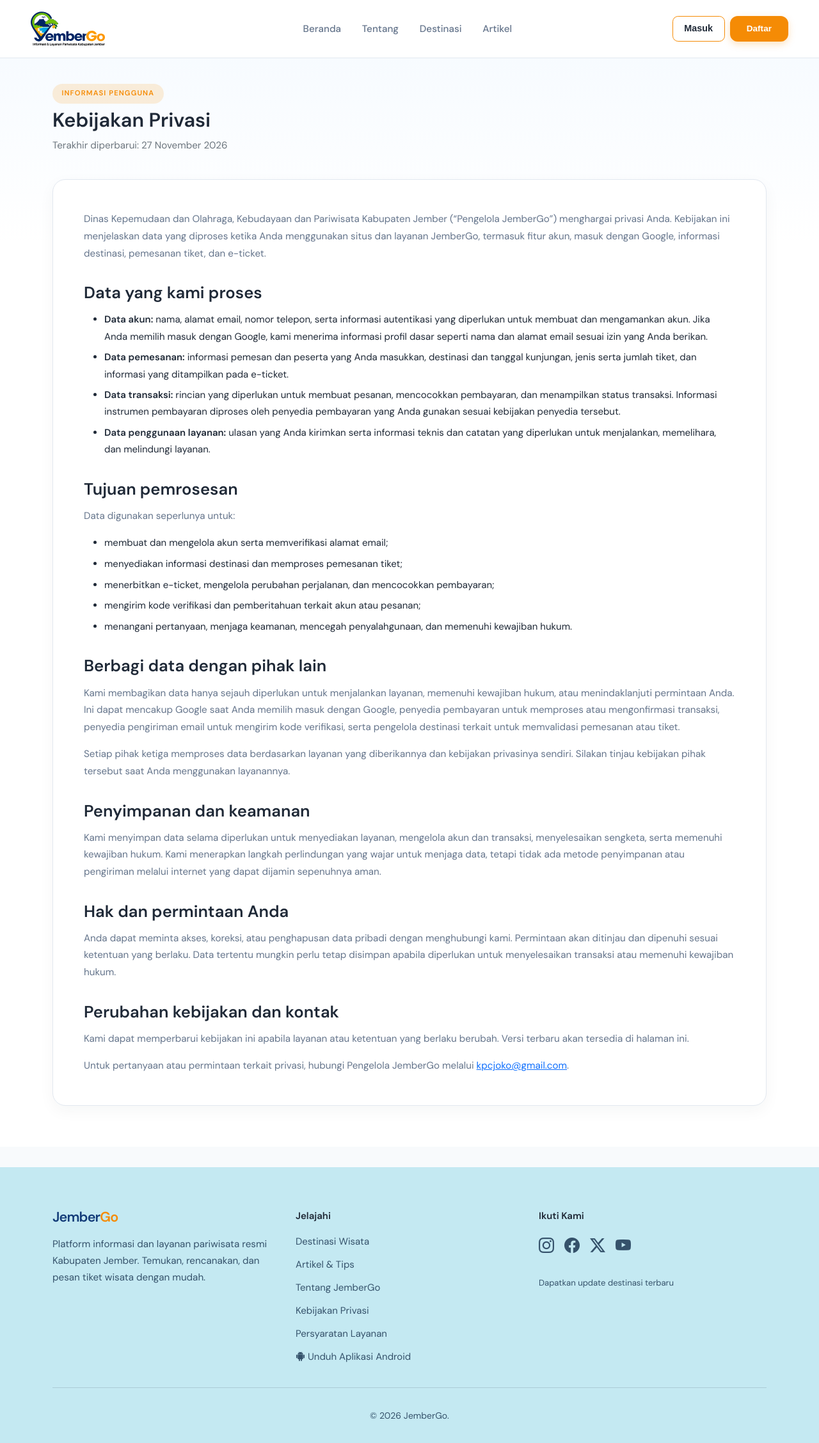
After one commit to joko62345-alt/jembergo, a Laravel app: page /kebijakan-privasi in a window 1280 px wide. The commit adds this page. Shown: the whole page at 64% size. Run offline with Laravel 12, Linux system fonts and the light colour scheme.

Commit message:
kebijakan privasi dan persyaratan layanan

```diff
--- a/resources/views/components/public-footer.blade.php
+++ b/resources/views/components/public-footer.blade.php
@@ -14,6 +14,8 @@
                 <a href="{{ route('destinations.index') }}">Destinasi Wisata</a>
                 <a href="{{ route('articles.index') }}">Artikel & Tips</a>
                 <a href="{{ route('about') }}">Tentang JemberGo</a>
+                <a href="{{ route('privacy-policy') }}">Kebijakan Privasi</a>
+                <a href="{{ route('terms-of-service') }}">Persyaratan Layanan</a>
                 <a href="{{ asset('downloads/jembergo.apk') }}" download="jembergo.apk">
                     <i class="bi bi-android2 me-1" aria-hidden="true"></i>Unduh Aplikasi Android
                 </a>
--- /dev/null
+++ b/resources/views/public/privacy-policy.blade.php
@@ -0,0 +1,140 @@
+@extends('layouts.app')
+
+@section('title', 'Kebijakan Privasi - JemberGo')
+
+@section('content')
+    @include('components.public-navbar')
+
+    <style>
+        .legal-page-main {
+            padding-top: 2.5rem;
+            padding-bottom: 4rem;
+            background: linear-gradient(180deg, #f7fbff 0, #fff 18rem);
+        }
+
+        .legal-document {
+            padding: clamp(1.25rem, 4vw, 3rem);
+            border: 1px solid var(--jg-border, #e2e8f0);
+            border-radius: 1.25rem;
+            background: #fff;
+            box-shadow: 0 8px 24px rgba(31, 41, 55, .045);
+        }
+
+        .legal-document h2 {
+            margin-top: 2rem;
+            margin-bottom: .75rem;
+            font-size: 1.25rem;
+            font-weight: 700;
+        }
+
+        .legal-document p,
+        .legal-document li {
+            line-height: 1.75;
+        }
+
+        .legal-document li + li {
+            margin-top: .4rem;
+        }
+    </style>
+
+    <main class="legal-page-main">
+        <div class="container">
+            <header class="page-intro">
+                <span class="eyebrow text-orange">Informasi Pengguna</span>
+                <h1 class="display-5 fw-bold mt-2">Kebijakan Privasi</h1>
+                <p class="text-secondary">Terakhir diperbarui: 27 November 2026</p>
+            </header>
+
+            <article class="legal-document">
+                <p>
+                    Dinas Kepemudaan dan Olahraga, Kebudayaan dan Pariwisata Kabupaten Jember
+                    (“Pengelola JemberGo”) menghargai privasi Anda. Kebijakan ini menjelaskan
+                    data yang diproses ketika Anda menggunakan situs dan layanan JemberGo,
+                    termasuk fitur akun, masuk dengan Google, informasi destinasi, pemesanan
+                    tiket, dan e-ticket.
+                </p>
+
+                <h2>Data yang kami proses</h2>
+                <ul>
+                    <li>
+                        <strong>Data akun:</strong> nama, alamat email, nomor telepon, serta
+                        informasi autentikasi yang diperlukan untuk membuat dan mengamankan akun.
+                        Jika Anda memilih masuk dengan Google, kami menerima informasi profil
+                        dasar seperti nama dan alamat email sesuai izin yang Anda berikan.
+                    </li>
+                    <li>
+                        <strong>Data pemesanan:</strong> informasi pemesan dan peserta yang Anda
+                        masukkan, destinasi dan tanggal kunjungan, jenis serta jumlah tiket, dan
+                        informasi yang ditampilkan pada e-ticket.
+                    </li>
+                    <li>
+                        <strong>Data transaksi:</strong> rincian yang diperlukan untuk membuat
+                        pesanan, mencocokkan pembayaran, dan menampilkan status transaksi.
+                        Informasi instrumen pembayaran diproses oleh penyedia pembayaran yang
+                        Anda gunakan sesuai kebijakan penyedia tersebut.
+                    </li>
+                    <li>
+                        <strong>Data penggunaan layanan:</strong> ulasan yang Anda kirimkan serta
+                        informasi teknis dan catatan yang diperlukan untuk menjalankan,
+                        memelihara, dan melindungi layanan.
+                    </li>
+                </ul>
+
+                <h2>Tujuan pemrosesan</h2>
+                <p>Data digunakan seperlunya untuk:</p>
+                <ul>
+                    <li>membuat dan mengelola akun serta memverifikasi alamat email;</li>
+                    <li>menyediakan informasi destinasi dan memproses pemesanan tiket;</li>
+                    <li>menerbitkan e-ticket, mengelola perubahan perjalanan, dan mencocokkan pembayaran;</li>
+                    <li>mengirim kode verifikasi dan pemberitahuan terkait akun atau pesanan;</li>
+                    <li>menangani pertanyaan, menjaga keamanan, mencegah penyalahgunaan, dan memenuhi kewajiban hukum.</li>
+                </ul>
+
+                <h2>Berbagi data dengan pihak lain</h2>
+                <p>
+                    Kami membagikan data hanya sejauh diperlukan untuk menjalankan layanan,
+                    memenuhi kewajiban hukum, atau menindaklanjuti permintaan Anda. Ini dapat
+                    mencakup Google saat Anda memilih masuk dengan Google, penyedia pembayaran
+                    untuk memproses atau mengonfirmasi transaksi, penyedia pengiriman email untuk
+                    mengirim kode verifikasi, serta pengelola destinasi terkait untuk memvalidasi
+                    pemesanan atau tiket.
+                </p>
+                <p>
+                    Setiap pihak ketiga memproses data berdasarkan layanan yang diberikannya dan
+                    kebijakan privasinya sendiri. Silakan tinjau kebijakan pihak tersebut saat
+                    Anda menggunakan layanannya.
+                </p>
+
+                <h2>Penyimpanan dan keamanan</h2>
+                <p>
+                    Kami menyimpan data selama diperlukan untuk menyediakan layanan, mengelola
+                    akun dan transaksi, menyelesaikan sengketa, serta memenuhi kewajiban hukum.
+                    Kami menerapkan langkah perlindungan yang wajar untuk menjaga data, tetapi
+                    tidak ada metode penyimpanan atau pengiriman melalui internet yang dapat
+                    dijamin sepenuhnya aman.
+                </p>
+
+                <h2>Hak dan permintaan Anda</h2>
+                <p>
+                    Anda dapat meminta akses, koreksi, atau penghapusan data pribadi dengan
+                    menghubungi kami. Permintaan akan ditinjau dan dipenuhi sesuai ketentuan yang
+                    berlaku. Data tertentu mungkin perlu tetap disimpan apabila diperlukan untuk
+                    menyelesaikan transaksi atau memenuhi kewajiban hukum.
+                </p>
+
+                <h2>Perubahan kebijakan dan kontak</h2>
+                <p>
+                    Kami dapat memperbarui kebijakan ini apabila layanan atau ketentuan yang
+                    berlaku berubah. Versi terbaru akan tersedia di halaman ini.
+                </p>
+                <p class="mb-0">
+                    Untuk pertanyaan atau permintaan terkait privasi, hubungi Pengelola JemberGo
+                    melalui
+                    <a href="mailto:kpcjoko@gmail.com">kpcjoko@gmail.com</a>.
+                </p>
+            </article>
+        </div>
+    </main>
+
+    <x-public-footer />
+@endsection
--- a/routes/web.php
+++ b/routes/web.php
@@ -27,6 +27,8 @@ Route::get('/assets/jembergo-background.png', fn () => response()->file(resource
 Route::get('/assets/jembergo-login.png', fn () => response()->file(resource_path('images/login.png')))->name('assets.login');
 Route::get('/', [PublicController::class, 'home'])->name('home');
 Route::get('/tentang', [PublicController::class, 'about'])->name('about');
+Route::view('/kebijakan-privasi', 'public.privacy-policy')->name('privacy-policy');
+Route::view('/persyaratan-layanan', 'public.terms-of-service')->name('terms-of-service');
 Route::get('/destinasi', [PublicController::class, 'destinations'])->name('destinations.index');
 Route::get('/destinasi/cari', [PublicController::class, 'destinations'])->name('destinations.search');
 Route::get('/destinasi/{id}', [PublicController::class, 'destination'])->whereNumber('id')->name('destinations.show');
```
Also changed, not shown: resources/views/public/terms-of-service.blade.php (added, +123 -0 lines), tests/Feature/PrivacyAndTermsPagesTest.php (added, +26 -0 lines).
